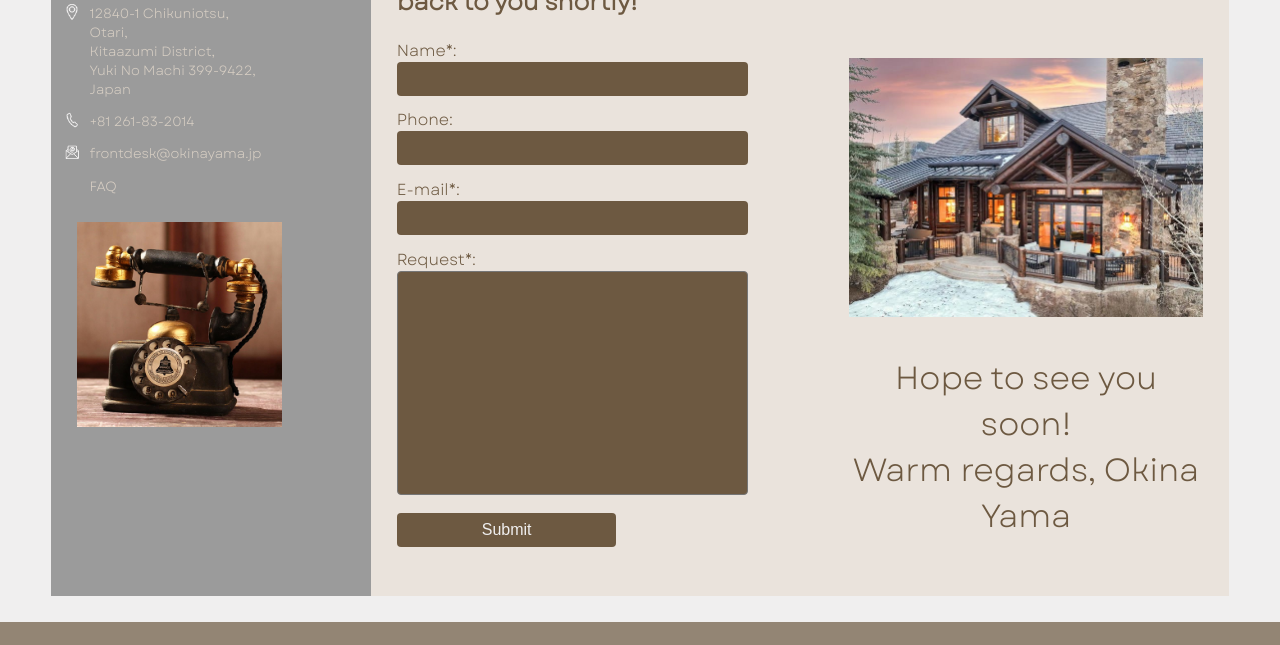
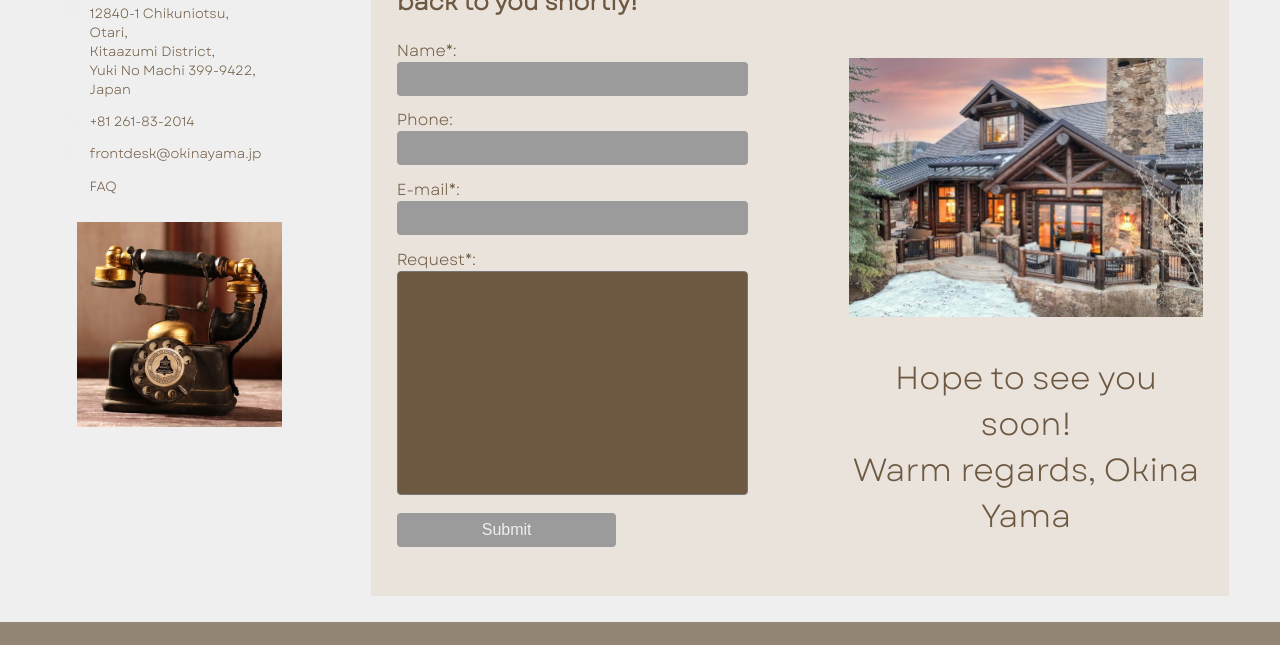
Before and after one commit to Tobiasbengtsson1/okinayamaski, a plain HTML site: page Kontakt.html in a window 1280 px wide. Shown: the part 721-1366 px from the top of the page. Drawn offline with Linux system fonts and the light colour scheme.

Commit message:
Update Okinayamastyles.css

```diff
--- a/Okinayamastyles.css
+++ b/Okinayamastyles.css
@@ -728,11 +728,9 @@ body {
 }
 
 .contactinfo {
-	align-items: center;
+    align-items: center;
     width: 25vw;
-    background-color: rgb(109, 89, 65);
-    background-color: rgb(155, 155, 155);
-    color: #d8cfc4;
+    color: rgb(109, 89, 65);
     padding:1vw;
 }
 
@@ -797,7 +795,7 @@ form textarea {
 }
 
 form input{
-    background-color: rgb(109, 89, 65);
+    background-color: rgb(155, 155, 155);
     border-style: none;
     padding: 0.5em;
     color: #f0efef;
```
